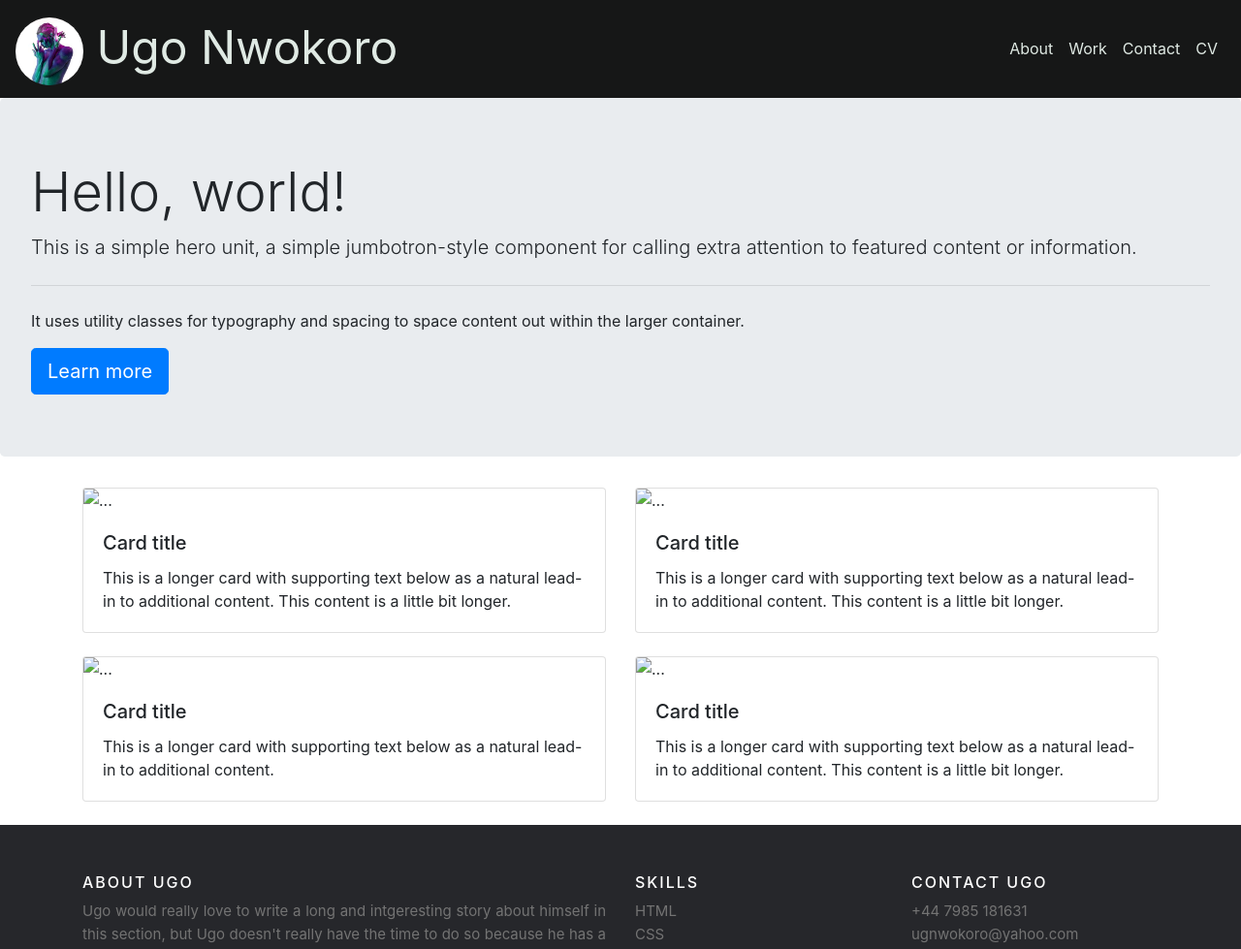
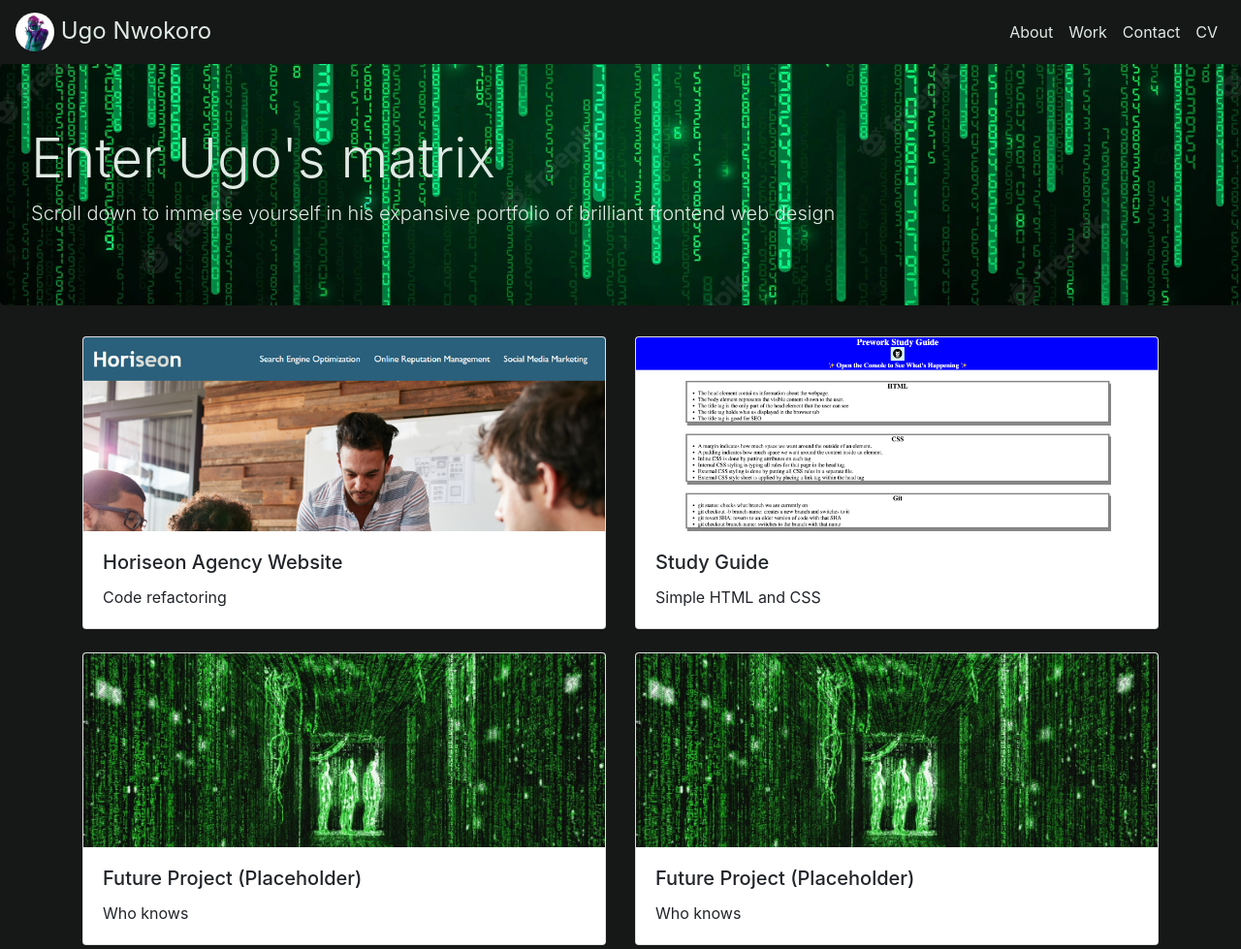
Before and after one commit to Ugopreneur/Bootstrap-Portfolio, a plain HTML site: page index.html in a window 1280 px wide. Shown: the top 979 px of the page at 97% size. Drawn offline with nearby package versions, Linux system fonts and the light colour scheme.

Commit message:
updated index.html to add images to work section cards

```diff
--- a/css/style.css
+++ b/css/style.css
@@ -4,8 +4,8 @@
     --dull-white: #e0eae4;
 }
 
-nav {
-    background-color: var(--not-too-black);
+body {
+    background-color: var(--not-too-black) !important;
 }
 
 .navbar-brand {
@@ -16,8 +16,9 @@ nav {
     color: var(--dull-white) !important;
 }
 
-/* Extra dimensions and attributes to modify bootstrap */
-
+.insertColour {
+    color: var(--dull-white) !important;
+}
 
 /* Extra font styling to modify bootstrap typography */
 .font-extrasmall {
@@ -33,14 +34,29 @@ nav {
 }
 
 .font-large {
-    font-size: 3em !important;
+    font-size: 1.5em !important;
 }
 
 .font-extralarge {
     font-size: 5em !important;
 }
 
-/* Footer styling (Adapted from original CSS code by Scanfcode, sourced from https://codepen.io/scanfcode/pen/MEZPNd)  */
+/* Hero section styling */
+#hero-banner {
+    background-image: url("../assets/images/3.webp");
+    background-size: cover;
+    background-repeat: no-repeat;
+    background-position: center;
+}
+
+/* Work section styling */
+.card img {
+    max-height: 200px;
+    object-fit: cover;
+    object-position: top;
+}
+
+/* Footer section styling (Adapted from original CSS code by Scanfcode, sourced from https://codepen.io/scanfcode/pen/MEZPNd)  */
 .site-footer
 {
   background-color:#26272b;
--- a/index.html
+++ b/index.html
@@ -17,7 +17,7 @@
         <!-- Start of navbar (copied from https://getbootstrap.com/docs/4.6/components/navbar/) -->
         <nav class="navbar navbar-expand-lg navbar-light">
             <a class="navbar-brand font-large" href="/"> <!-- The href here links back to the same page like a home button -->
-              <img src="./assets/images/ugo-nwokoro-avatar.jpg" class="rounded-circle" width="70" height="70" class="d-inline-block align-top" alt="Ugo Nwokoro avatar">
+              <img src="./assets/images/ugo-nwokoro-avatar.jpg" class="rounded-circle" width="40" height="40" class="d-inline-block align-top" alt="Ugo Nwokoro avatar">
               <span>Ugo Nwokoro</span>
             </a>
             <button class="navbar-toggler" type="button" data-toggle="collapse" data-target="#navbarSupportedContent" aria-controls="navbarSupportedContent" aria-expanded="false" aria-label="Toggle navigation">
@@ -34,7 +34,7 @@
                 </li>
                 <li class="nav-item dropdown">
                   <a class="nav-link" href="#">Contact</a>
-                  <!-- Block of code commented out below removes dropdown ability from contact link in navbar -->
+                  <!-- Block of code commented out below to remove dropdown ability from contact link in navbar -->
                   <!-- <div class="dropdown-menu">
                     <a class="dropdown-item" href="#">Action</a>
                     <a class="dropdown-item" href="#">Another action</a>
@@ -46,7 +46,7 @@
                   <a class="nav-link disabled">CV</a>
                 </li>
               </ul>
-              <!-- Block of code commented out below removes search field in bootstrap navbar-->
+              <!-- Block of code commented out below to remove search field in bootstrap navbar-->
               <!-- <form class="form-inline my-2 my-lg-0">
                 <input class="form-control mr-sm-2" type="search" placeholder="Search" aria-label="Search">
                 <button class="btn btn-outline-success my-2 my-sm-0" type="submit">Search</button>
@@ -56,12 +56,13 @@
         <!-- End of navbar -->
 
         <!-- Start of hero section  (jumbotron copied from https://getbootstrap.com/docs/4.6/components/jumbotron/) -->
-        <section class="jumbotron">
-            <h1 class="display-4">Hello, world!</h1>
-            <p class="lead">This is a simple hero unit, a simple jumbotron-style component for calling extra attention to featured content or information.</p>
-            <hr class="my-4">
+        <section class="jumbotron insertColour" id="hero-banner">
+            <h1 class="display-4">Enter Ugo's matrix</h1>
+            <p class="lead">Scroll down to immerse yourself in his expansive portfolio of brilliant frontend web design</p>
+            <!-- Block of code commented out below to remove hr line, unwanted text and buttons in bootstrap's default jumbotron-->
+            <!-- <hr class="my-4">
             <p>It uses utility classes for typography and spacing to space content out within the larger container.</p>
-            <a class="btn btn-primary btn-lg" href="#" role="button">Learn more</a>
+            <a class="btn btn-primary btn-lg" href="#" role="button">Learn more</a> -->
         </section>
         <!-- End of hero section -->
 
@@ -70,37 +71,37 @@
           <div class="row row-cols-1 row-cols-md-2">
             <div class="col mb-4">
               <div class="card">
-                <img src="..." class="card-img-top" alt="...">
+                <img src="../assets/images/horiseon.png" class="card-img-top" alt="Screenshot of Horiseon website homepage">
                 <div class="card-body">
-                  <h5 class="card-title">Card title</h5>
-                  <p class="card-text">This is a longer card with supporting text below as a natural lead-in to additional content. This content is a little bit longer.</p>
+                  <h5 class="card-title">Horiseon Agency Website</h5>
+                  <p class="card-text">Code refactoring</p>
                 </div>
               </div>
             </div>
             <div class="col mb-4">
               <div class="card">
-                <img src="..." class="card-img-top" alt="...">
+                <img src="../assets/images/front-end-study-guide.png" class="card-img-top" alt="Screenshot of Study Guide website homepage">
                 <div class="card-body">
-                  <h5 class="card-title">Card title</h5>
-                  <p class="card-text">This is a longer card with supporting text below as a natural lead-in to additional content. This content is a little bit longer.</p>
+                  <h5 class="card-title">Study Guide</h5>
+                  <p class="card-text">Simple HTML and CSS</p>
                 </div>
               </div>
             </div>
             <div class="col mb-4">
               <div class="card">
-                <img src="..." class="card-img-top" alt="...">
+                <img src="../assets/images/future-project.webp" class="card-img-top" alt="Placeholder image consistent with matrix theme">
                 <div class="card-body">
-                  <h5 class="card-title">Card title</h5>
-                  <p class="card-text">This is a longer card with supporting text below as a natural lead-in to additional content.</p>
+                  <h5 class="card-title">Future Project (Placeholder)</h5>
+                  <p class="card-text">Who knows</p>
                 </div>
               </div>
             </div>
             <div class="col mb-4">
               <div class="card">
-                <img src="..." class="card-img-top" alt="...">
+                <img src="../assets/images/future-project.webp" class="card-img-top" alt="Placeholder image consistent with matrix theme">
                 <div class="card-body">
-                  <h5 class="card-title">Card title</h5>
-                  <p class="card-text">This is a longer card with supporting text below as a natural lead-in to additional content. This content is a little bit longer.</p>
+                  <h5 class="card-title">Future Project (Placeholder)</h5>
+                  <p class="card-text">Who knows</p>
                 </div>
               </div>
             </div>
```
Also changed, not shown: assets/images/future-project.webp (added), assets/images/horiseon.png (added), 1 other file.
